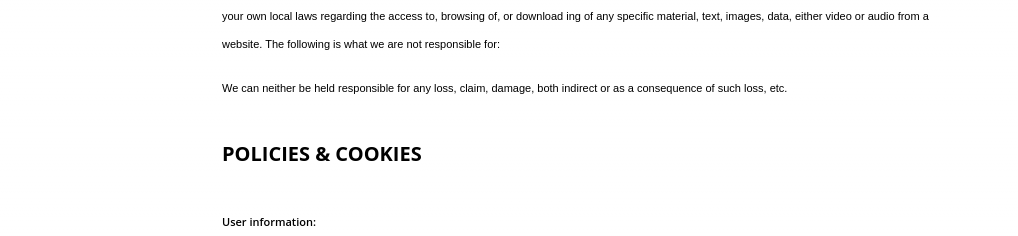
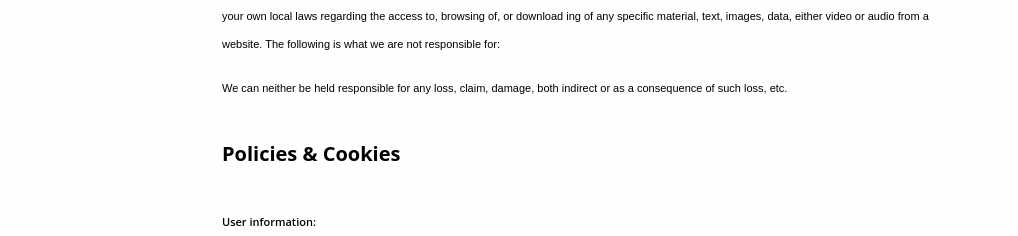
Before and after one commit to Hadees621/Olympia-USA, a Next.js app: page /terms-and-conditions in a window 1280 px wide. Shown: the part 1040-1276 px from the top of the page, without its empty margins (58-1076 px from the left). Built offline with nearby package versions, Linux system fonts and the light colour scheme.

Commit message:
refractor

```diff
--- a/src/app/terms-and-conditions/page.js
+++ b/src/app/terms-and-conditions/page.js
@@ -97,7 +97,7 @@ const Page = () => {
           {" "}
           Policies and Cookies
         </h1>
-        <h1 className="font-bold text-[20px] lg:py-4 font-open-sans uppercase hidden lg:block">
+        <h1 className="font-bold text-[20px] lg:py-4 font-open-sans  hidden lg:block">
           {" "}
           Policies & Cookies{" "}
         </h1>
@@ -182,163 +182,3 @@ const Page = () => {
 };
 
 export default Page;
-
-// import Banner from "@/components/common/Banner";
-// import React from "react";
-
-// const page = () => {
-//   return (
-//     <div className="font-open-sans lg:max-w-[800px] xl:max-w-[1000px] 2xl:max-w-[1400px] mx-auto">
-//       <Banner title={"Terms & Conditions"} />
-//       <div className="space-y-5 px-10 leading-8 font-medium py-10 lg:max-w-[700px] xl:max-w-[800px] 2xl:max-w-[1000px] mx-auto llg:mb-40">
-//         <p className="text-center lg:text-start">
-//           Your use of this website constitutes acceptance by you of the
-//           following Terms and Conditions. Please scroll down to view Olympia’s
-//           policies, if you have any further questions, or your query isn’t
-//           covered below, please let us know by contacting us on
-//           info@olympiapublishers.com
-//         </p>
-
-//         <h1 className="font-bold text-[18px] font-open-sans lg:hidden">
-//           {" "}
-//           TERMS & CONDITIONS{" "}
-//         </h1>
-//         <h1 className="font-bold text-[20px] lg:py-4 font-open-sans hidden lg:block">
-//           {" "}
-//           Terms & Conditions{" "}
-//         </h1>
-//         <div>
-//           <p className="font-semibold text-[12px]">Copyright and Trademarks:</p>
-//           <div className="lg:space-y-4 text-[11px] lg:leading-7 lg:font-droid-sans">
-//             <p>
-//               This site is owned and operated by Olympia Publishers as part of
-//               Ashwell Publishing Limited. All information and material appearing
-//               on the Site are displayed for the sole use of Olympia Publishers.
-//               All software used on this Site and all content contained within
-//               the Site (site design, graphics, text, video, audio, copy) is
-//               property of Olympia Publishers Limited and is protected by
-//               international copyright laws.
-//             </p>
-//             <p>
-//               The advantage to yourself is that you will be able to obtain
-//               access to the material on this website, free of charge, and to do
-//               so you will not have to register any details about yourself which
-//               you can imagine is an advantage. However – should you wish to
-//               purchase or actually to order anything – we do require you to
-//               register so that you are enabled to receive from us the goods you
-//               want.
-//             </p>
-//             <p>
-//               We try to ensure that our content and information is as accurate
-//               as possible. However, we cannot guarantee that the books
-//               themselves, nor any of the content or other materials provided on
-//               our website are accurate, complete or guaranteed regarding
-//               warranties, conditions of satisfactory quality and appropriateness
-//               for certain purposes. We reserve the right to monitor the use of
-//               the site in accordance with any particular law so as to protect
-//               the rights of other users and maintain the website
-//             </p>
-//           </div>
-//         </div>
-
-//         <div>
-//           <p className="font-semibold text-[11px]">OUR LIABILITY TO YOU:</p>
-//           <div className="lg:space-y-4 text-[11px] lg:leading-7 lg:font-droid-sans">
-//             <p>
-//               Should we, as a result of our negligence, by any chance do
-//               anything which causes death or personal injury, then we cannot
-//               exclude our liability to you.
-//             </p>
-//             <p>
-//               We provide the information on this website in good faith and
-//               without warranties, which are either expressed or implied,
-//               including but not limited to the implied warranties of fitness,
-//               satisfactory quality, or non-infringement. To enable you to find
-//               any restrictions, limitations etc. you should check your own local
-//               laws regarding the access to, browsing of, or download ing of any
-//               specific material, text, images, data, either video or audio from
-//               a website. The following is what we are not responsible for:
-//             </p>
-//             <p>
-//               We can neither be held responsible for any loss, claim, damage,
-//               both indirect or as a consequence of such loss, etc.
-//             </p>
-//           </div>
-//         </div>
-
-//         <h1 className="font-bold text-[15px] lg:text-[20px] lg:py-4 font-open-sans lg:hidden">
-//           {" "}
-//           POLICIES AND COOKIES
-//         </h1>
-//         <h1 className="font-bold text-[15px] lg:text-[20px] lg:py-4 font-open-sans hidden lg:block">
-//           {" "}
-//           Policies & Cookies{" "}
-//         </h1>
-
-//         <div>
-//           <p className="font-semibold text-[12px] lg:text-[10px]">
-//             USER INFORMATION:
-//           </p>
-//           <p className="text-[11px] lg:leading-7 lg:font-droid-sans">
-//             Olympia collects information on what pages are accessed or visited
-//             by consumers, as well as information volunteered by the customer,
-//             such as survey information and/or site registrations. Olympia uses
-//             this information for internal confidential reviews, which take place
-//             in order to further improve the content of the Site and to notify
-//             customers about updates to the Site.
-//           </p>
-//         </div>
-
-//         <div>
-//           <p className="font-semibold text-[12px] lg:text-[10px]">
-//             COOKIES – WE MAY USE COOKIES TO:
-//           </p>
-//           <p className="text-[11px] lg:leading-7 lg:font-droid-sans">
-//             Keep note of your return visits to our site deliver specific content
-//             regarding publishing save your password so you will not have the
-//             trouble to re-enter it each time you visit our sites.
-//           </p>
-//         </div>
-
-//         <div>
-//           <p className="font-semibold text-[12px] lg:text-[10px] uppercase">
-//             E-mails:
-//           </p>
-//           <p className="text-[11px] lg:leading-7 lg:font-droid-sans">
-//             We do not retain emails sent to us after we have replied to them as
-//             appropriate We do not send unsolicited emails.
-//           </p>
-//         </div>
-
-//         <div>
-// <p className="font-semibold text-[12px] lg:text-[10px] uppercase">
-//   Our Aims:
-// </p>
-//           <p className="text-[11px] lg:leading-7 lg:font-droid-sans">
-//             Our registration forms require submitters and customers to share
-//             some form of contact information – for example, a name and email
-//             address. We use the information provided to send updates about
-//             Olympia Publisher’s latest news and information. This includes a
-//             wide-range of publishing activity, such as press releases, marketing
-//             information and the like.
-//           </p>
-//           <p className="text-[11px] lg:leading-7 lg:font-droid-sans">
-//             We want you to have control of the personal details you provide so
-//             you can review, correct, change or remove your information at any
-//             time. If you ever have any issues with this please contact us on:
-//             info@olympiapublishers.com
-//           </p>
-//           <p className="text-[11px] lg:leading-7 lg:font-droid-sans">
-//             Our Cookies do not contain any personally identifiable information
-//             concerning you or individuals and we will not share, disclose,
-//             report, transfer or disseminate information to any person other than
-//             to you as an author, if you opt out of our cookies, your experience
-//             of our website will not be impaired.
-//           </p>
-//         </div>
-//       </div>
-//     </div>
-//   );
-// };
-
-// export default page;
```
